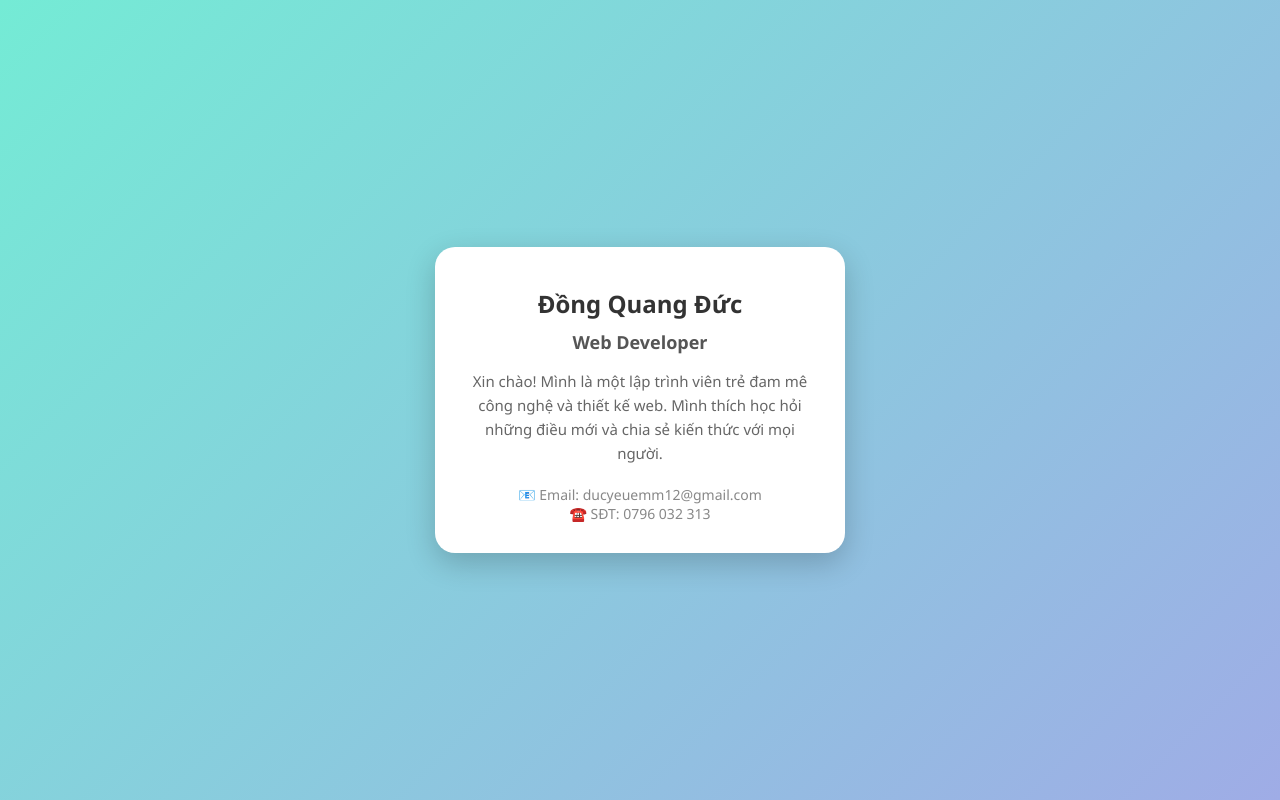
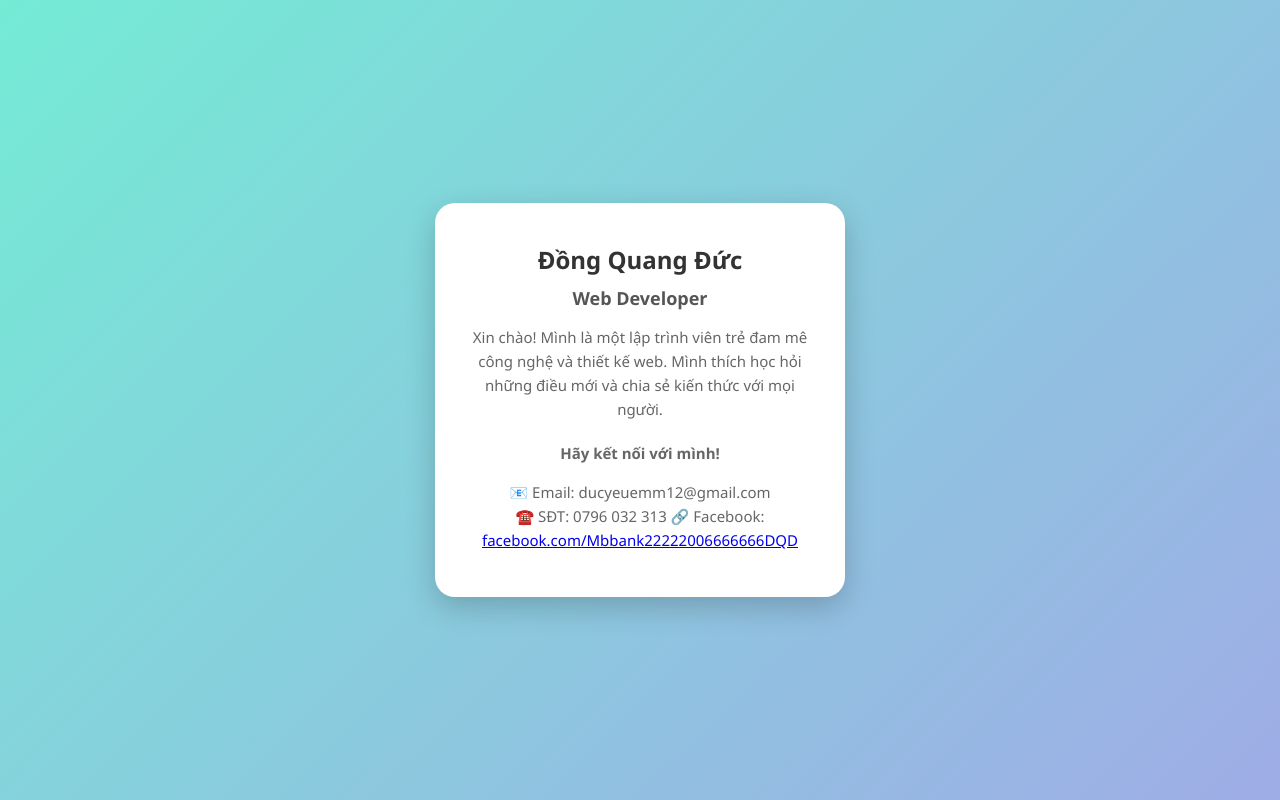
Before and after one commit to ducka1238/qduchocitt, a plain HTML site: page index.html in a window 1280 px wide. Drawn offline with Linux system fonts and the light colour scheme.

Commit message:
Update index.html

```diff
--- a/index.html
+++ b/index.html
@@ -65,8 +65,12 @@
     <h2>Web Developer</h2>
     <p>Xin chào! Mình là một lập trình viên trẻ đam mê công nghệ và thiết kế web. Mình thích học hỏi những điều mới và chia sẻ kiến thức với mọi người.</p>
     <div class="contact">
+      <p><strong>Hãy kết nối với mình!</strong></p>
+      <p>
       📧 Email: ducyeuemm12@gmail.com<br>
       ☎️ SĐT: 0796 032 313
+         🔗 Facebook: <a href="https://facebook.com/Mbbank22222006666666DQD" target="_blank">facebook.com/Mbbank22222006666666DQD</a>
+      </p>
     </div>
   </div>
 </body>
```
